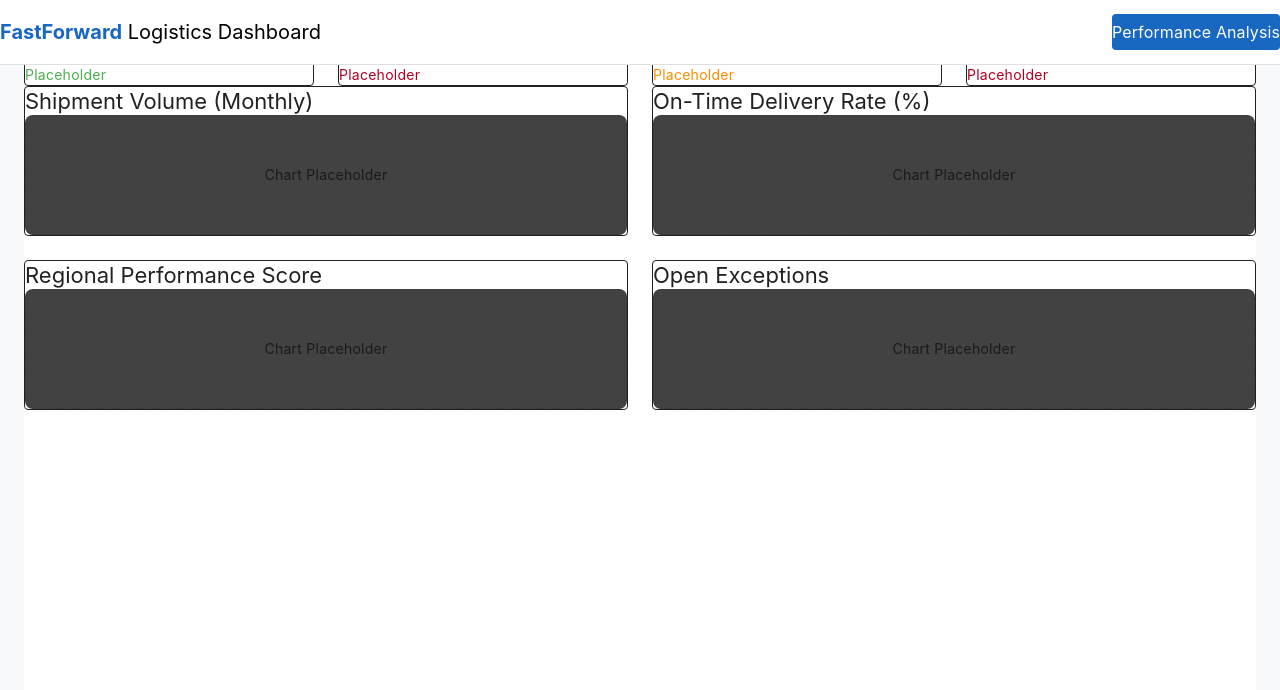
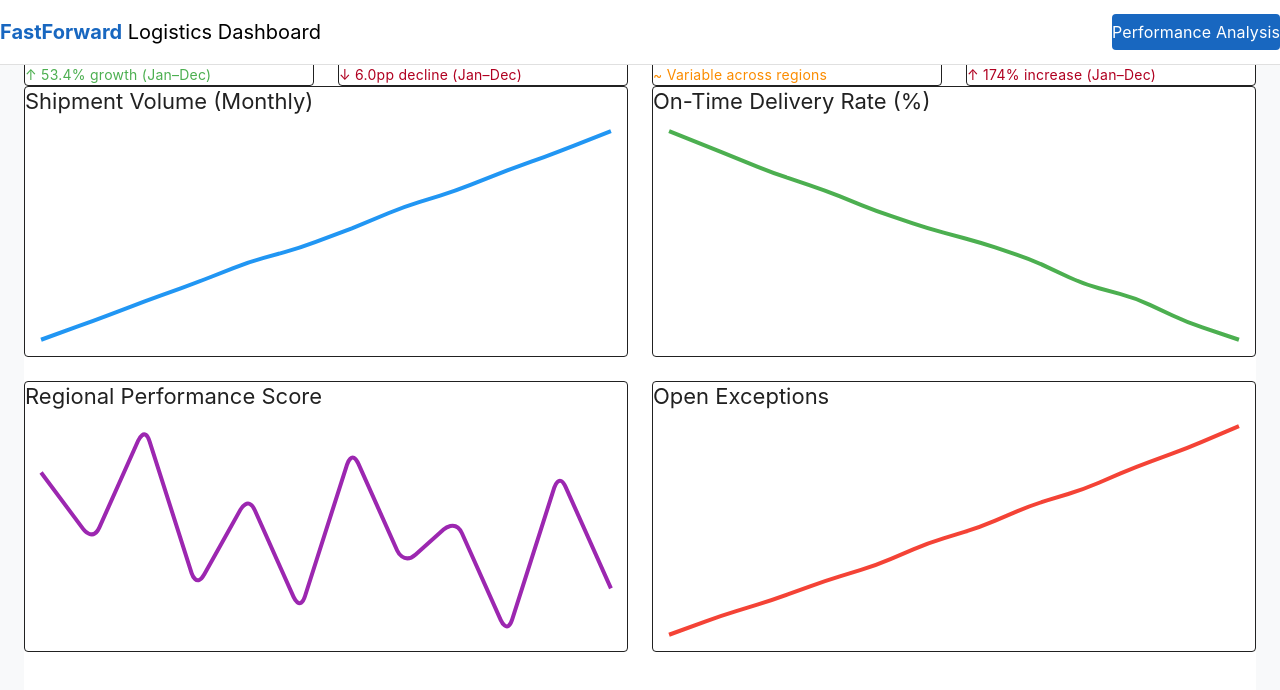
Before and after one commit to matt-penfield/my-dashboard, a Vue app: page / in a window 1280 px wide. Shown: the top 690 px of the page. Built offline with nearby package versions, Linux system fonts and the light colour scheme.

Commit message:
Add logistics metrics and update KPI values in DashboardView

```diff
--- a/src/views/DashboardView.vue
+++ b/src/views/DashboardView.vue
@@ -6,6 +6,12 @@ import KpiCard from '@/components/KpiCard.vue'
 import ChartCard from '@/components/ChartCard.vue'
 
 const modalOpen = ref(false)
+
+// Placeholder data simulating a year of logistics metrics
+const volumeData = [4380, 4590, 4810, 5020, 5250, 5410, 5630, 5870, 6050, 6280, 6490, 6720]
+const otdData = [95.8, 95.2, 94.6, 94.1, 93.5, 93.0, 92.6, 92.1, 91.4, 91.0, 90.3, 89.8]
+const regionalData = [82, 79, 84, 77, 81, 76, 83, 78, 80, 75, 82, 77]
+const exceptionsData = [38, 44, 49, 55, 60, 67, 72, 79, 84, 91, 97, 104]
 </script>
 
 <template>
@@ -22,32 +28,32 @@ const modalOpen = ref(false)
         <v-col cols="12" sm="6" lg="3">
           <KpiCard
             label="Shipment Volume (YTD)"
-            value="—"
-            trend="Placeholder"
+            value="66,500"
+            trend="↑ 53.4% growth (Jan–Dec)"
             trend-direction="up"
           />
         </v-col>
         <v-col cols="12" sm="6" lg="3">
           <KpiCard
             label="On-Time Delivery Rate"
-            value="—"
-            trend="Placeholder"
+            value="92.8%"
+            trend="↓ 6.0pp decline (Jan–Dec)"
             trend-direction="down"
           />
         </v-col>
         <v-col cols="12" sm="6" lg="3">
           <KpiCard
             label="Regional Performance"
-            value="—"
-            trend="Placeholder"
+            value="79.5/100"
+            trend="~ Variable across regions"
             trend-direction="neutral"
           />
         </v-col>
         <v-col cols="12" sm="6" lg="3">
           <KpiCard
             label="Open Exceptions"
-            value="—"
-            trend="Placeholder"
+            value="104"
+            trend="↑ 174% increase (Jan–Dec)"
             trend-direction="down"
           />
         </v-col>
@@ -56,16 +62,16 @@ const modalOpen = ref(false)
       <!-- Charts Row -->
       <v-row class="mt-2">
         <v-col cols="12" md="6">
-          <ChartCard title="Shipment Volume (Monthly)" />
+          <ChartCard title="Shipment Volume (Monthly)" :data="volumeData" color="blue" />
         </v-col>
         <v-col cols="12" md="6">
-          <ChartCard title="On-Time Delivery Rate (%)" />
+          <ChartCard title="On-Time Delivery Rate (%)" :data="otdData" color="green" />
         </v-col>
         <v-col cols="12" md="6">
-          <ChartCard title="Regional Performance Score" />
+          <ChartCard title="Regional Performance Score" :data="regionalData" color="purple" />
         </v-col>
         <v-col cols="12" md="6">
-          <ChartCard title="Open Exceptions" />
+          <ChartCard title="Open Exceptions" :data="exceptionsData" color="red" />
         </v-col>
       </v-row>
     </v-container>
@@ -73,6 +79,14 @@ const modalOpen = ref(false)
 
   <AppModal v-model="modalOpen">
     <h2 class="text-h6 mb-4">Performance Analysis</h2>
-    <p class="text-body-2 text-medium-emphasis">Analysis content will go here.</p>
+    <v-alert type="info" variant="tonal" class="mb-3">
+      Shipment volume grew 53% YTD while on-time delivery declined 6pp — capacity may be strained.
+    </v-alert>
+    <v-alert type="warning" variant="tonal" class="mb-3">
+      Open exceptions rose from 38 to 104, tracking closely with volume increases.
+    </v-alert>
+    <v-alert type="success" variant="tonal">
+      Regional performance remains stable at ~79.5 avg despite volume pressure.
+    </v-alert>
   </AppModal>
 </template>
```
